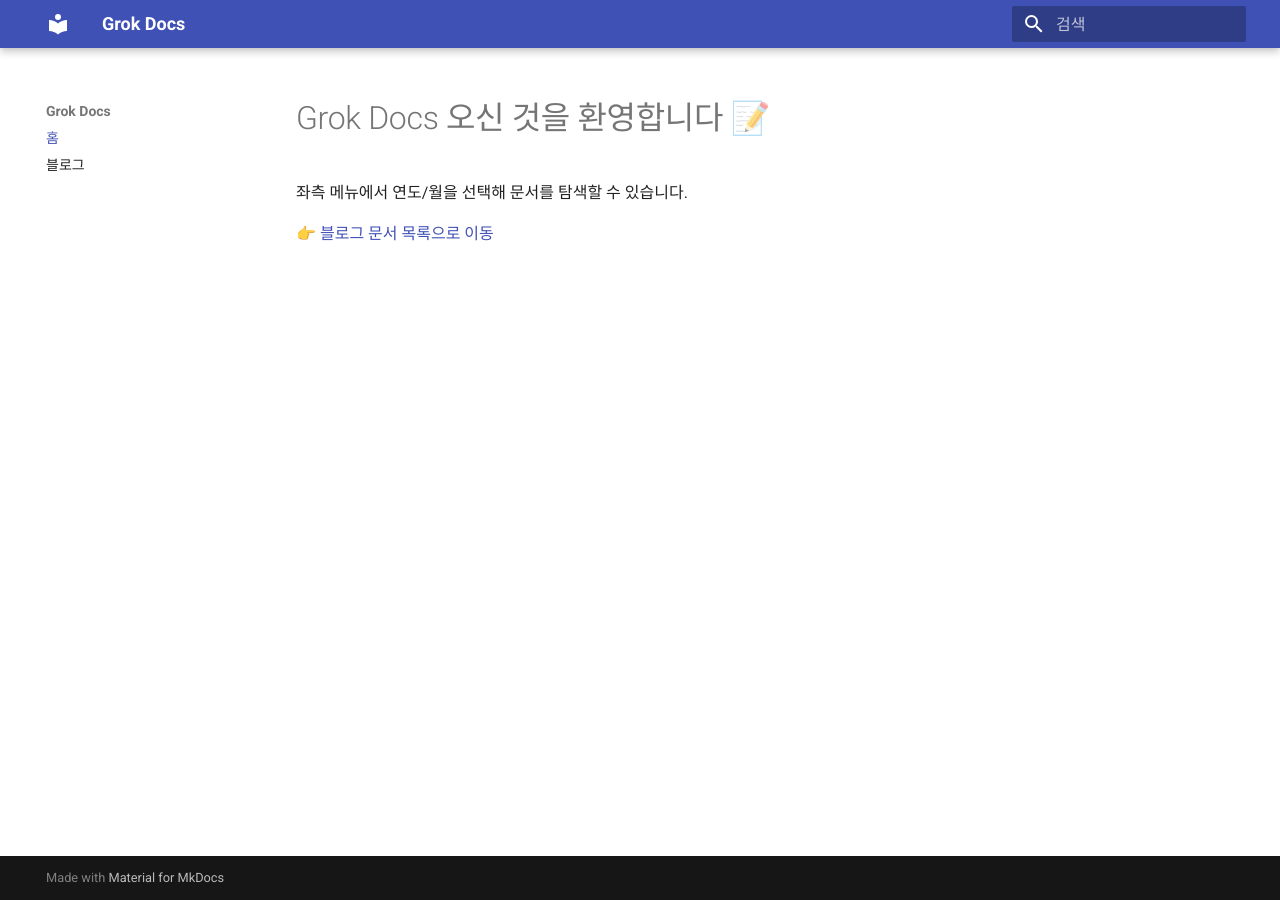
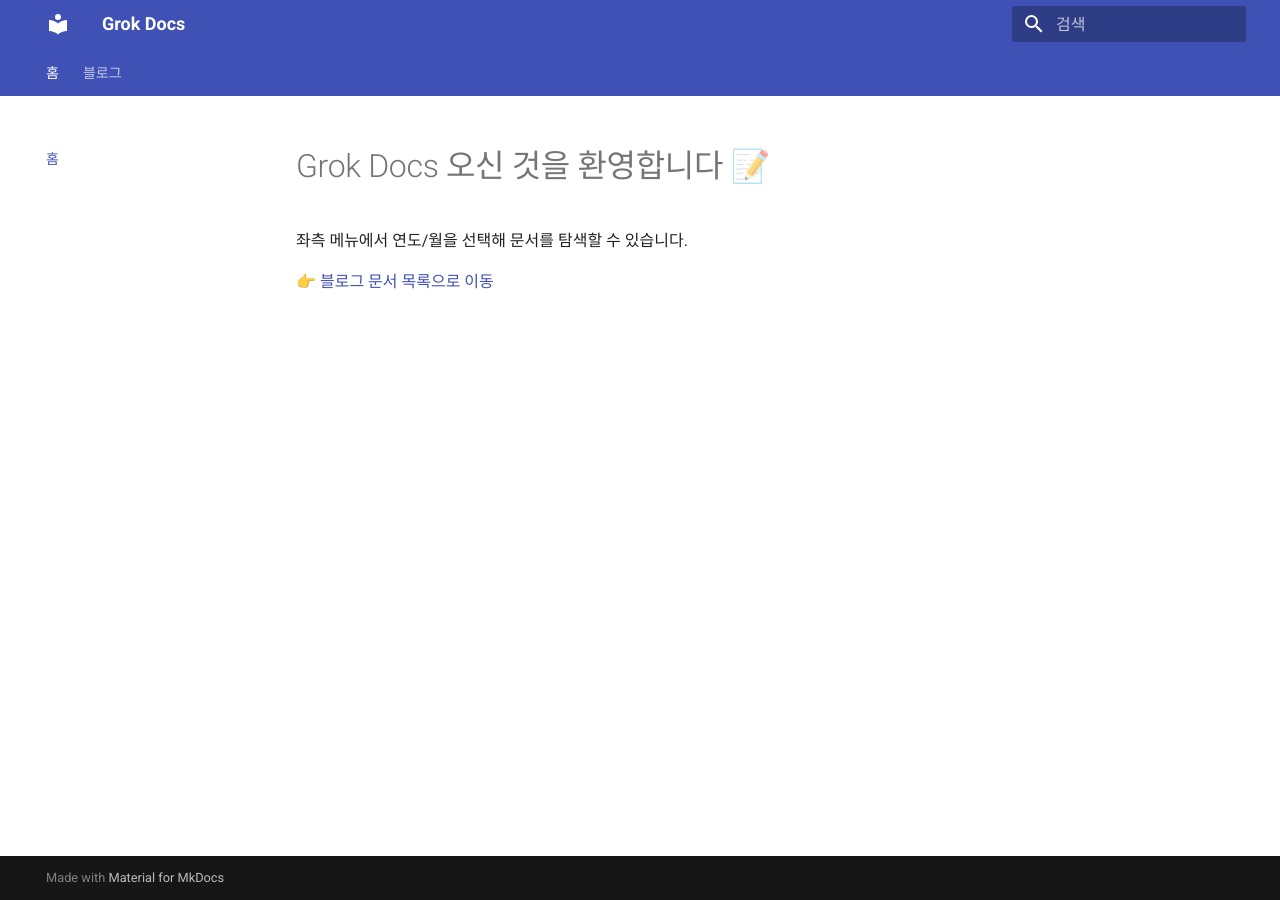
Before and after one commit to pjhwa/citec, an MkDocs documentation site: the page built from docs/index.md, in a window 1280 px wide. Built offline with MkDocs 1.6.1 and Material for MkDocs 9.7.7, drawn with Linux system fonts in a browser that asks for light colours.

Commit message:
Update mkdocs.yml

```diff
--- a/mkdocs.yml
+++ b/mkdocs.yml
@@ -6,7 +6,9 @@ theme:
   name: material
   language: ko
   features:
+    - navigation.tabs
     - navigation.indexes
+    - navigation.sections   # ← 중요: 계층 구조로 사이드바 구성
 
 plugins:
   - search
```
